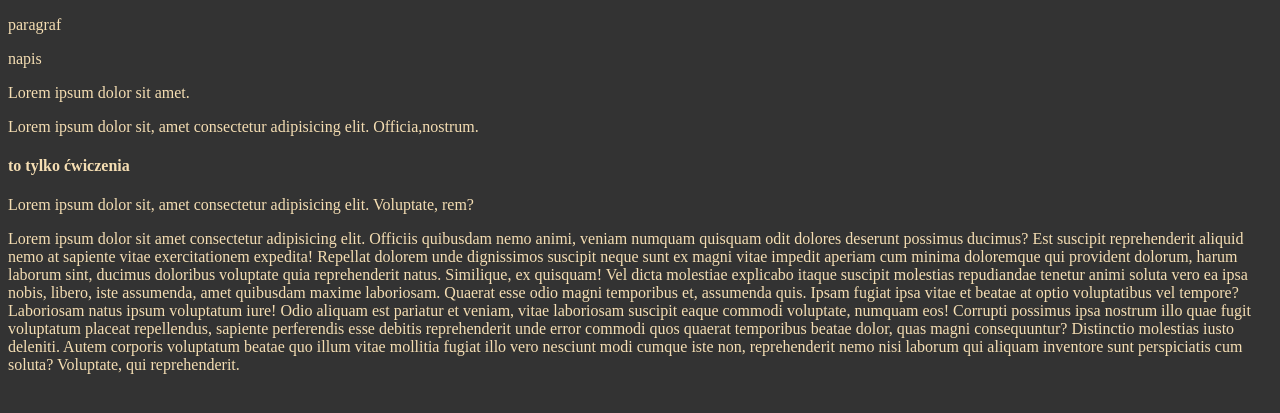
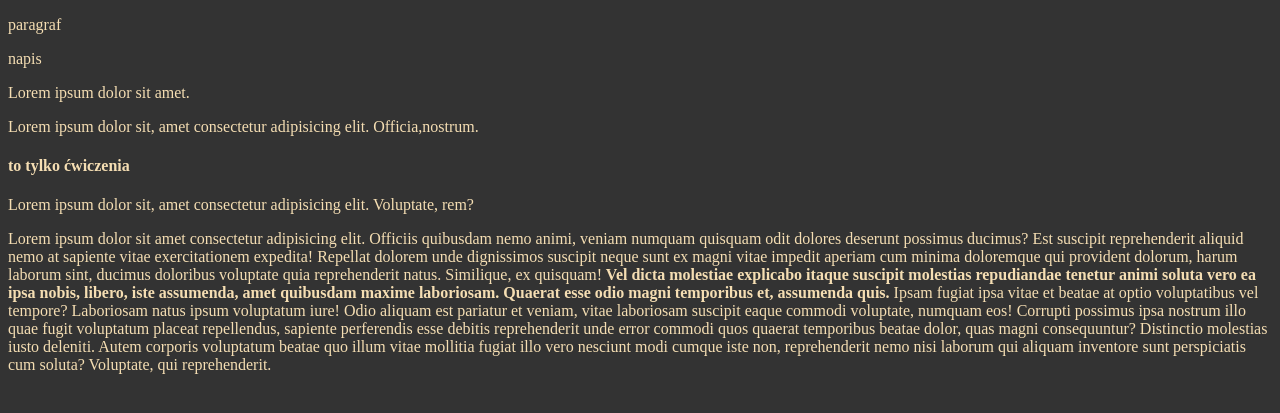
Before and after one commit to Luka-webdev/nauka_gita, a plain HTML site: page index.html in a window 1280 px wide. Shown: the part 139-552 px from the top of the page. Drawn offline with Linux system fonts and the light colour scheme.

Commit message:
Add tag b in new paragraph

```diff
--- a/index.html
+++ b/index.html
@@ -32,11 +32,13 @@
         vitae exercitationem expedita! Repellat dolorem unde dignissimos
         suscipit neque sunt ex magni vitae impedit aperiam cum minima doloremque
         qui provident dolorum, harum laborum sint, ducimus doloribus voluptate
-        quia reprehenderit natus. Similique, ex quisquam! Vel dicta molestiae
-        explicabo itaque suscipit molestias repudiandae tenetur animi soluta
-        vero ea ipsa nobis, libero, iste assumenda, amet quibusdam maxime
-        laboriosam. Quaerat esse odio magni temporibus et, assumenda quis. Ipsam
-        fugiat ipsa vitae et beatae at optio voluptatibus vel tempore?
+        quia reprehenderit natus. Similique, ex quisquam!<b>
+          Vel dicta molestiae explicabo itaque suscipit molestias repudiandae
+          tenetur animi soluta vero ea ipsa nobis, libero, iste assumenda, amet
+          quibusdam maxime laboriosam. Quaerat esse odio magni temporibus et,
+          assumenda quis.</b
+        >
+        Ipsam fugiat ipsa vitae et beatae at optio voluptatibus vel tempore?
         Laboriosam natus ipsum voluptatum iure! Odio aliquam est pariatur et
         veniam, vitae laboriosam suscipit eaque commodi voluptate, numquam eos!
         Corrupti possimus ipsa nostrum illo quae fugit voluptatum placeat
```
